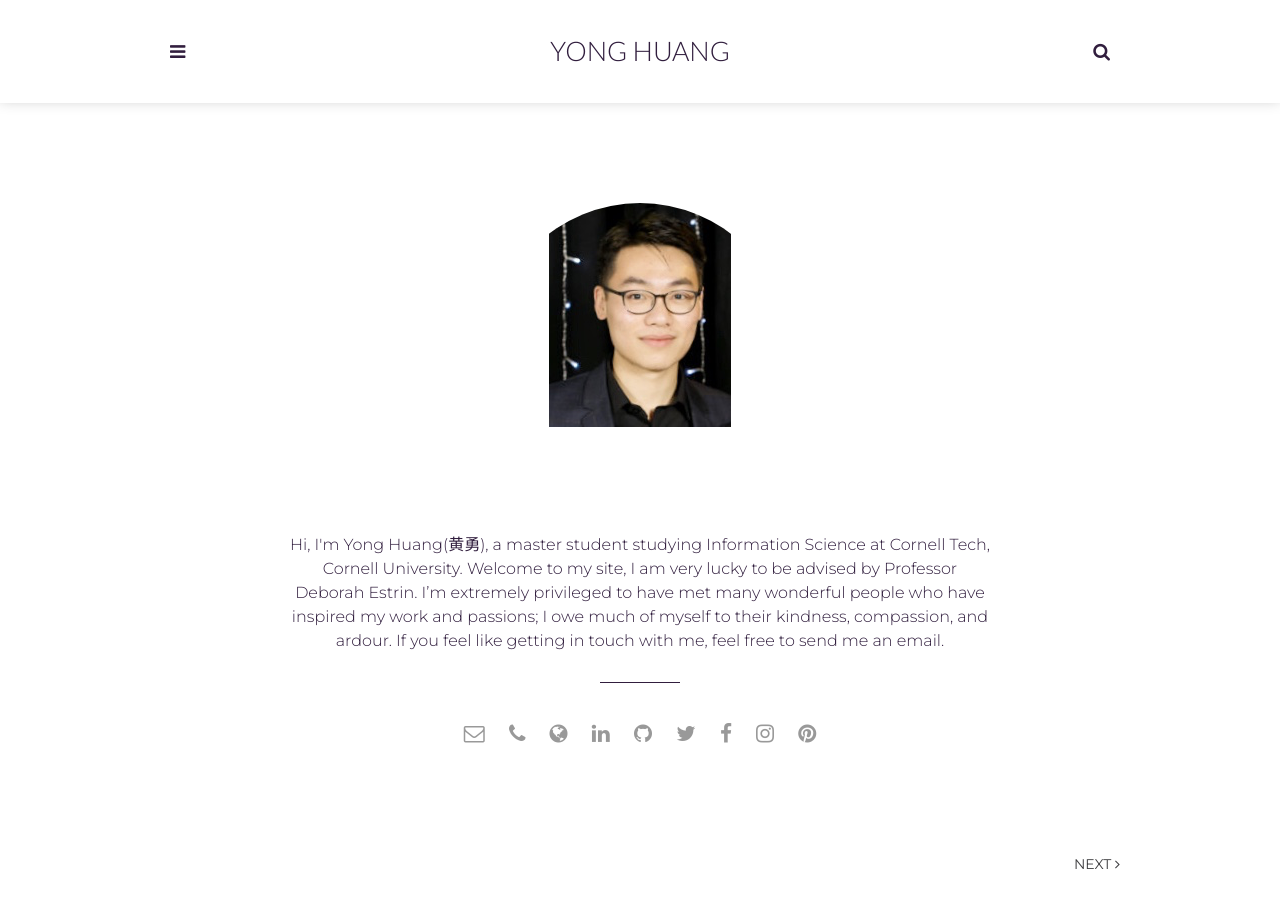
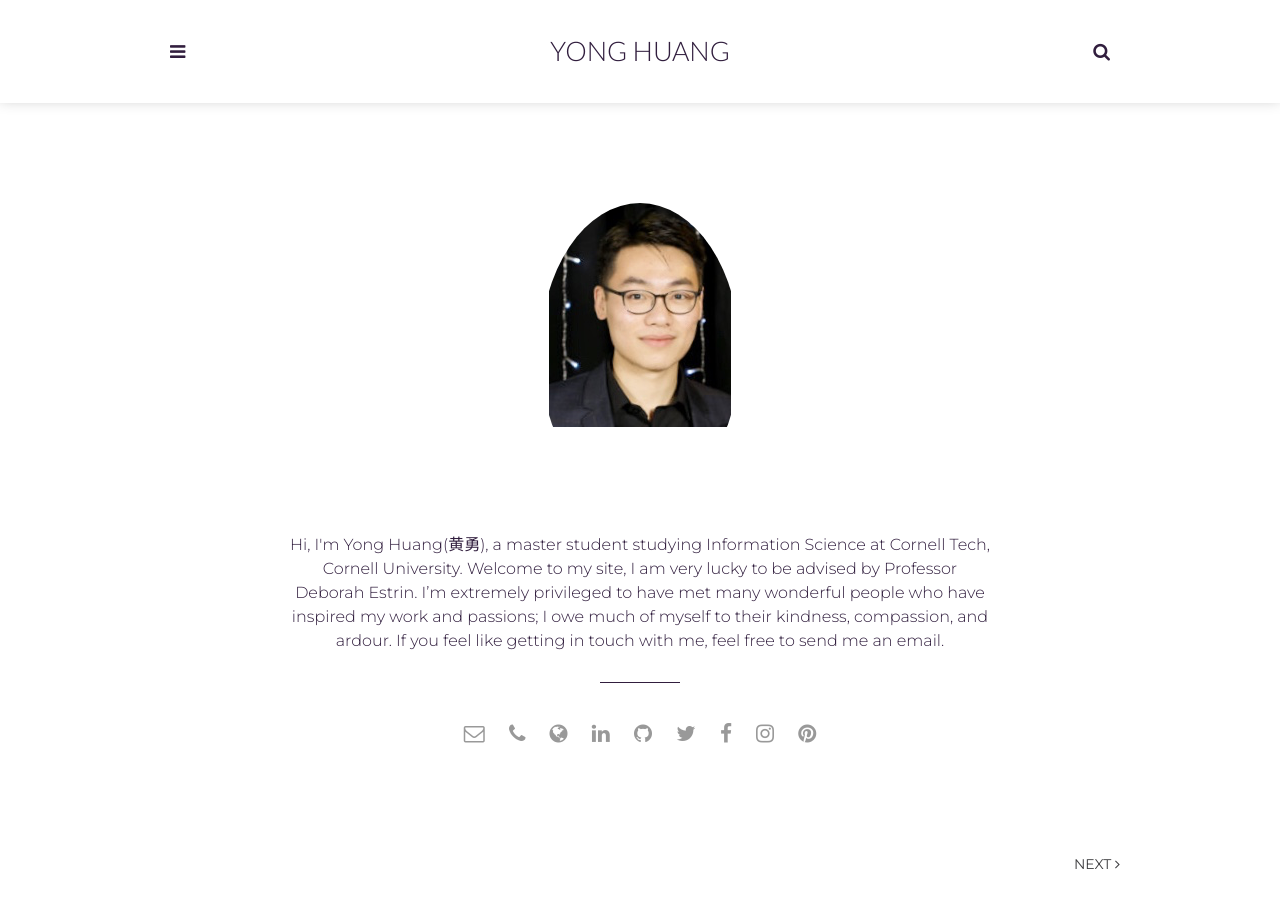
Before and after one commit to acneyouth1996/acneyouth1996.github.io, a Jekyll site: the page built from index.html, in a window 1280 px wide. Built offline with Jekyll 4.4.1, drawn with Linux system fonts in a browser that asks for light colours; the list of posts is cut into pages by our own code.

Commit message:
update index page

```diff
--- a/assets/css/main.css
+++ b/assets/css/main.css
@@ -1483,7 +1483,7 @@
 }
 
 .about-header .author-image-container {
-  width: 300px;
+  width: 200px;
   height: 300px;
   align-items: center;
   -webkit-border-radius: 100%;
--- a/assets/css/sass/parts/_about.scss
+++ b/assets/css/sass/parts/_about.scss
@@ -25,7 +25,7 @@
     background-color: $dark-purple;
   }
   .author-image-container {
-    width: 300px;
+    width: 200px;
     height: 300px;
     border-radius: 100%;
     overflow: hidden;
```
